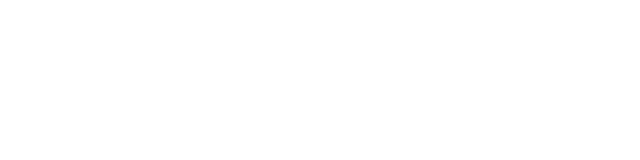
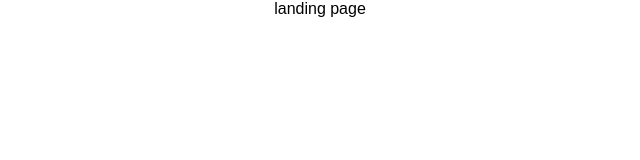
Before and after one commit to swoody1101/da-ta, a React (Create React App) app in the folder frontend/: page / in a window 1280 px wide. Shown: the top 160 px of the page, without its empty margins (320-960 px from the left). Built offline with nearby package versions, Linux system fonts and the light colour scheme; a web font is replaced by a local one.

Commit message:
feat: App.tsx 라우터 추가

```diff
--- a/frontend/src/App.tsx
+++ b/frontend/src/App.tsx
@@ -1,13 +1,21 @@
 import React from "react";
+import { BrowserRouter, Route, Routes } from "react-router-dom";
 import styled from "styled-components";
 import "./App.css";
 import BackgroundVideo from "./components/atoms/common/BackgroundVideo";
+import LandingPage from "./pages/landing/LandingPage";
 import Background from "./styles/Background";
 
 function App() {
   return (
     <div className="App">
-      <Background></Background>
+      <Background>
+        <BrowserRouter>
+          <Routes>
+            <Route path="/" element={<LandingPage />} />
+          </Routes>
+        </BrowserRouter>
+      </Background>
     </div>
   );
 }
--- /dev/null
+++ b/frontend/src/pages/landing/LandingPage.tsx
@@ -0,0 +1,7 @@
+import React from "react";
+
+const LandingPage = () => {
+  return <div>landing page</div>;
+};
+
+export default LandingPage;
```
